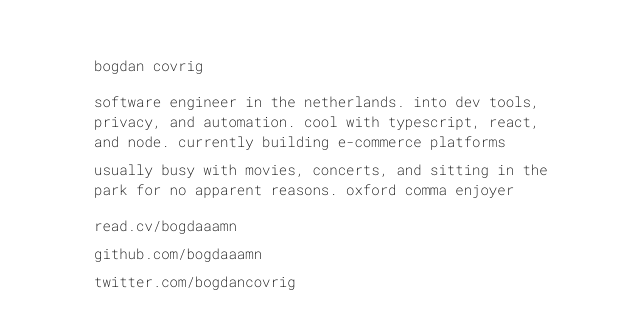
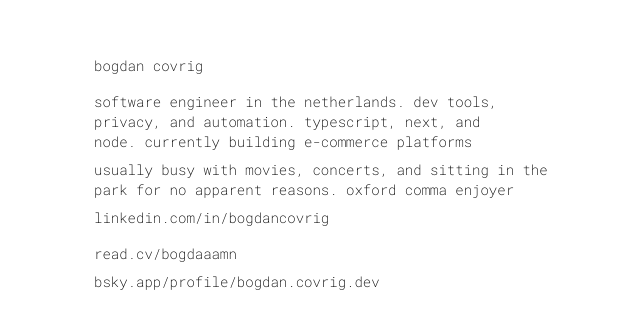
Before and after one commit to bogdaaamn/bogdan.covrig.dev, a Next.js app: page / in a window 1280 px wide. Shown: the part 190-518 px from the top of the page, without its empty margins (246-886 px from the left). Built offline with nearby package versions, Linux system fonts and the light colour scheme.

Commit message:
feat: Update personal description and replace GitHub/Twitter links with new bsky profile link

```diff
--- a/src/app/page.tsx
+++ b/src/app/page.tsx
@@ -45,23 +45,23 @@
       <div className="*:mb-2 max-w-[600px] text-sm text-balance">
         <h1>bogdan covrig</h1>
         <p className="mt-4">
-          software engineer in the netherlands. into dev tools, privacy, and automation. cool with typescript, react,
+          software engineer in the netherlands. dev tools, privacy, and automation. typescript, next,
           and node. currently building e-commerce platforms
         </p>
         <p>usually busy with movies, concerts, and sitting in the park for no apparent reasons. oxford comma enjoyer</p>
+        <p>
+          <a href="https://www.linkedin.com/in/bogdancovrig/" target="_blank" rel="noopener noreferrer">
+            linkedin.com/in/bogdancovrig
+          </a>
+        </p>
         <p className="mt-4">
           <a href="https://read.cv/bogdaaamn" target="_blank" rel="noopener noreferrer">
             read.cv/bogdaaamn
           </a>
         </p>
         <p>
-          <a href="https://github.com/bogdaaamn" target="_blank" rel="noopener noreferrer">
-            github.com/bogdaaamn
-          </a>
-        </p>
-        <p>
-          <a href="https://twitter.com/bogdancovrig" target="_blank" rel="noopener noreferrer">
-            twitter.com/bogdancovrig
+          <a href="https://bsky.app/profile/bogdan.covrig.dev" target="_blank" rel="noopener noreferrer">
+            bsky.app/profile/bogdan.covrig.dev
           </a>
         </p>
       </div>
```
